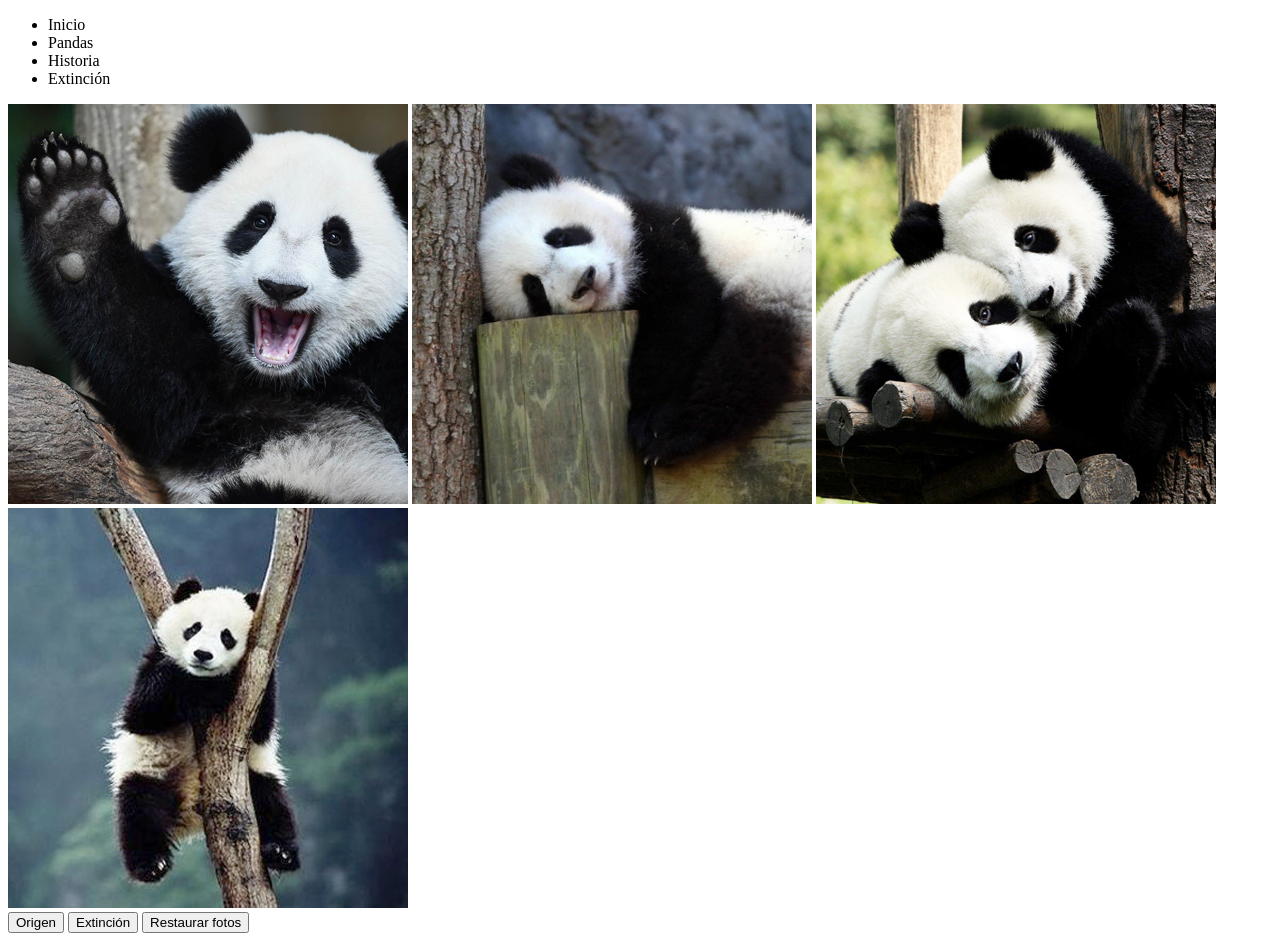
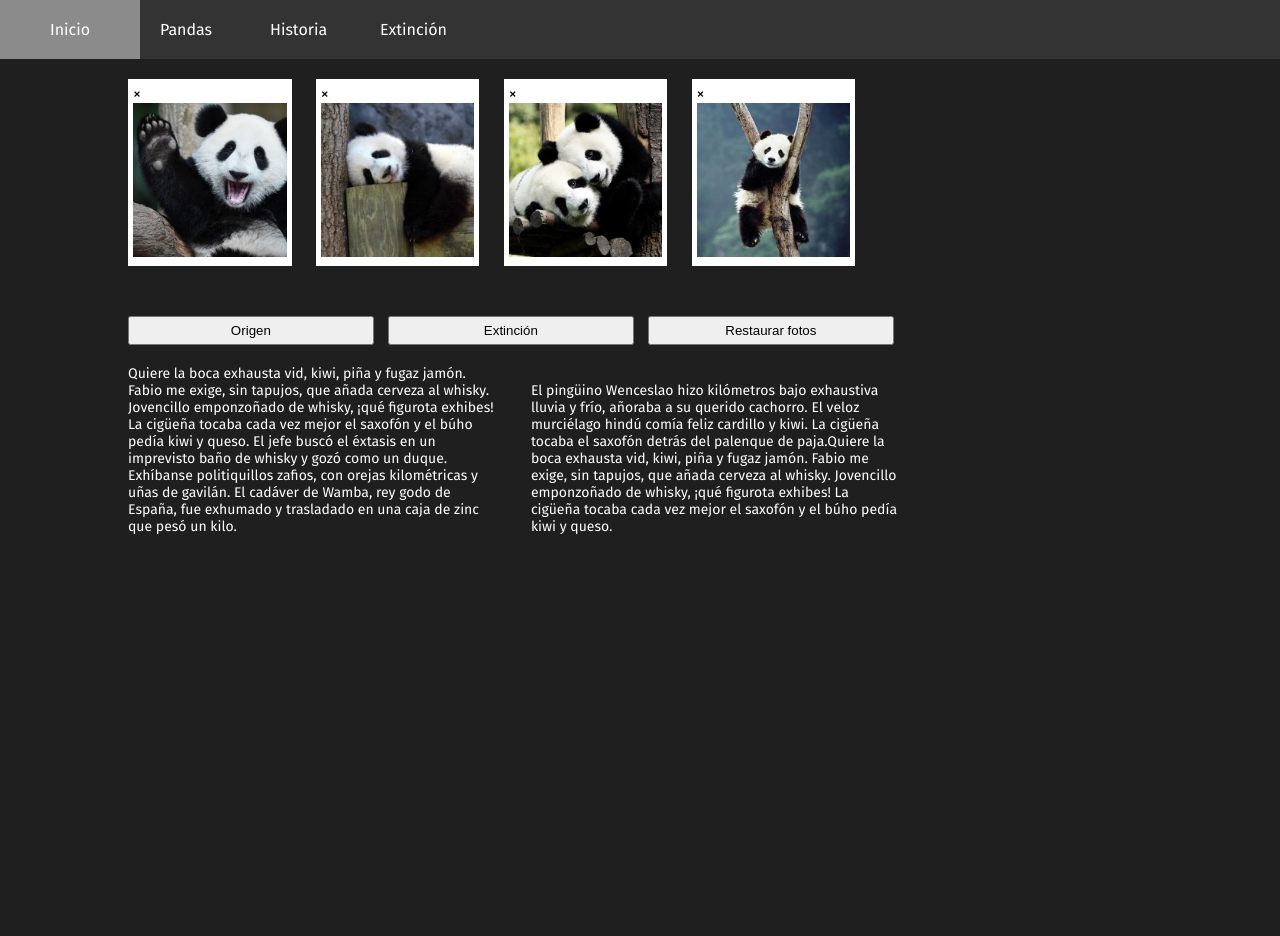
Before and after one commit to dianix/pandas-display, a plain HTML site: page index.html in a window 1280 px wide. Shown: the top 936 px of the page. After the commit the page ends 800 px from the top, so only its background shows below. Drawn offline with Linux system fonts and the light colour scheme.

Commit message:
agregados estilos

```diff
--- a/assets/css/main.css
+++ b/assets/css/main.css
@@ -0,0 +1,71 @@
+* {
+    margin: 0;
+    padding: 0;
+}
+
+body {
+    background-color: #1f1f1f;
+    font-family: 'Fira Sans', sans-serif;
+}
+
+nav {
+    background-color: #333333;
+    height: 59px;
+}
+
+nav ul li {
+    float: left;
+    padding: 20px;
+    width: 70px;
+    list-style: none;
+}
+    nav ul li:hover {
+        background-color: #8b8b8b;
+    }
+
+     nav ul li:first-child {
+        padding-left: 50px;
+    }
+
+nav ul li a {
+    color: white;
+    text-decoration: none;
+}
+
+section {
+    margin-left: 10%;
+    width: 80%;
+}
+
+#fotos div {
+    display: inline-block;
+    background-color: white;
+    width: 15%;
+    padding: 5px;
+    margin: 20px 20px 30px 0;
+}
+
+#fotos div img {
+    width: 100%;
+}
+
+#textos div {
+    margin: 20px 20px 20px 0;
+    width: 80%;
+}
+
+#textos div button {
+    display: inline-block;
+    width: 30%;
+    padding: 5px;
+    margin-right: 10px;
+}
+
+#textos div p {
+    display: inline-block;
+    width: 45%;
+    height: 200px;
+    color: white;
+    font-size: 14px;
+    margin-right: 30px;
+}
--- a/index.html
+++ b/index.html
@@ -13,25 +13,42 @@
     <body>
         <nav>
             <ul>
-                <li>Inicio</li>
-                <li>Pandas</li>
-                <li>Historia</li>
-                <li>Extinción</li>
+                <li><a href="">Inicio</a></li>
+                <li><a href="">Pandas</a></li>
+                <li><a href="">Historia</a></li>
+                <li><a href="">Extinción</a></li>
             </ul>
         </nav>
+
         <section id="fotos">
+            <div>
+                <span class="cerrar">&times;</span>
                 <img src="assets/imgs/panda01.jpg" alt="">
+            </div>
+            <div>
+                <span class="cerrar">&times;</span>
                 <img src="assets/imgs/panda02.jpg" alt="">
+            </div>
+            <div>
+                <span class="cerrar">&times;</span>
                 <img src="assets/imgs/panda03.jpg" alt="">
+            </div>
+            <div>
+                <span class="cerrar">&times;</span>
                 <img src="assets/imgs/panda04.jpg" alt="">
+            </div>
         </section>
+
         <section id="textos">
+            <div>
                 <button>Origen</button>
                 <button>Extinción</button>
                 <button>Restaurar fotos</button>
+            </div>
+            <div>
                 <p>Quiere la boca exhausta vid, kiwi, piña y fugaz jamón. Fabio me exige, sin tapujos, que añada cerveza al whisky. Jovencillo emponzoñado de whisky, ¡qué figurota exhibes! La cigüeña tocaba cada vez mejor el saxofón y el búho pedía kiwi y queso. El jefe buscó el éxtasis en un imprevisto baño de whisky y gozó como un duque. Exhíbanse politiquillos zafios, con orejas kilométricas y uñas de gavilán. El cadáver de Wamba, rey godo de España, fue exhumado y trasladado en una caja de zinc que pesó un kilo.</p>
                 <p>El pingüino Wenceslao hizo kilómetros bajo exhaustiva lluvia y frío, añoraba a su querido cachorro. El veloz murciélago hindú comía feliz cardillo y kiwi. La cigüeña tocaba el saxofón detrás del palenque de paja.Quiere la boca exhausta vid, kiwi, piña y fugaz jamón. Fabio me exige, sin tapujos, que añada cerveza al whisky. Jovencillo emponzoñado de whisky, ¡qué figurota exhibes! La cigüeña tocaba cada vez mejor el saxofón y el búho pedía kiwi y queso.</p>
+            </div>
         </section>
-
     </body>
 </html>
```
Lines whose indentation alone changed are shown as unchanged.
